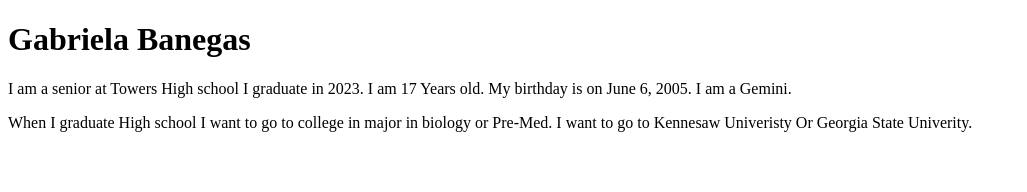
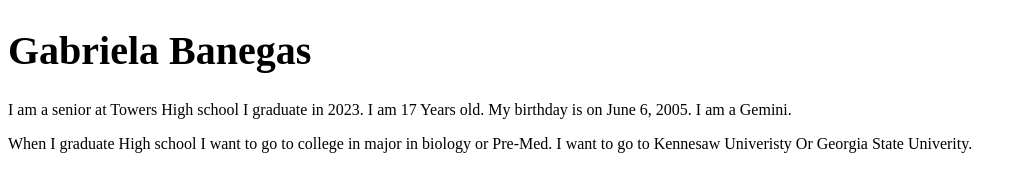
Before and after one commit to gabrielab6/gabrielab6.github.io, a plain HTML site: page index.html in a window 1280 px wide. Shown: the whole page, without its empty margins (0-1027 px from the left). Drawn offline with Linux system fonts and the light colour scheme.

Commit message:
Update index.html

```diff
--- a/index.html
+++ b/index.html
@@ -1,8 +1,9 @@
 <!DOCTYPE html>
 <html lang="en-US">
-<H1>Gabriela Banegas</H1>
-</p>
-<p>
+  <H1 style="font-size:40px">
+  Gabriela Banegas
+  </H1>
+  </p>
   I am a senior at Towers High school I graduate in 2023. I am 17 Years old. My birthday is on June 6, 2005. I am a Gemini.
   </p>
   <p>
```
